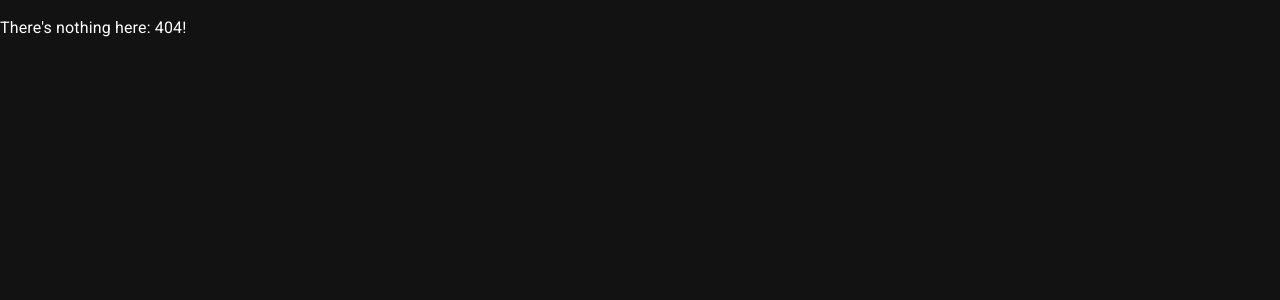
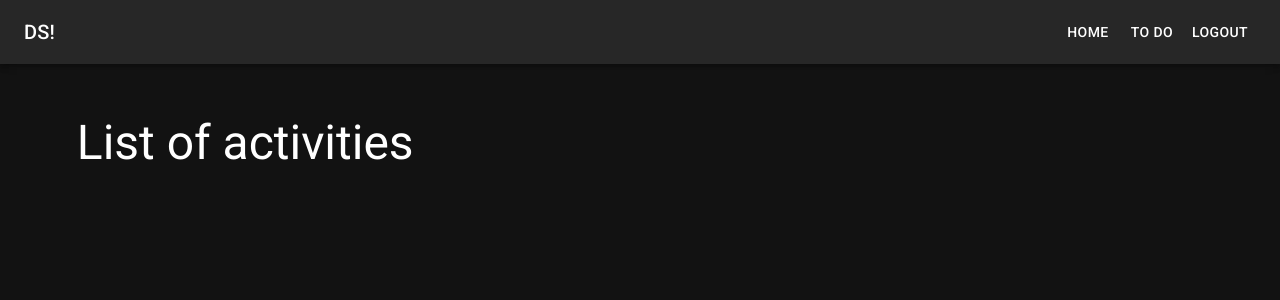
Before and after one commit to teemotinn/DoSomething, a React (Vite) app: page /activities-to-do in a window 1280 px wide. Before the commit this address had no page. Shown: the top 300 px of the page. Built offline with nearby package versions, Linux system fonts and the light colour scheme; sample sign-in values are in the browser's storage.

Commit message:
cambia-list-to-do-names

```diff
--- a/src/components/Header.tsx
+++ b/src/components/Header.tsx
@@ -27,7 +27,7 @@ const Header: React.FC = () => {
 
     return (
         <div className={containerStyle.growContainer}>
-            <AppBar position="sticky">
+            <AppBar position='sticky'>
                 <Toolbar>
                     <Hidden smUp>
                         <IconButton edge="start" color="inherit" aria-label="menu" onClick={handleDrawerToggle}>
@@ -41,8 +41,8 @@ const Header: React.FC = () => {
                         <Button color="inherit" onClick={() => handleMenuOptionClick('/home')}>
                             Home
                         </Button>
-                        <Button color="inherit" onClick={() => handleMenuOptionClick('/activities')}>
-                            List
+                        <Button color="inherit" onClick={() => handleMenuOptionClick('/activities-to-do')}>
+                            To do
                         </Button>
                         <Button color="inherit" onClick={handleLogout}>
                             Logout
@@ -60,13 +60,13 @@ const Header: React.FC = () => {
                             </ListItemIcon>
                             <ListItemText primary="Home" />
                         </ListItem>
-                        <ListItem onClick={() => handleMenuOptionClick('/activities')}>
+                        <ListItem onClick={() => handleMenuOptionClick('/activities-to-do')}>
                             <ListItemIcon>
                                 <ListIcon />
                             </ListItemIcon>
-                            <ListItemText primary="List" />
+                            <ListItemText primary="To do" />
                         </ListItem>
-                        <ListItem onClick={() => handleLogout}>
+                        <ListItem onClick={handleLogout}>
                             <ListItemIcon>
                                 <LogoutIcon />
                             </ListItemIcon>
--- a/src/navigation/Navigation.tsx
+++ b/src/navigation/Navigation.tsx
@@ -3,7 +3,7 @@ import Home from '../features/Home/Home';
 import Login from '../features/User/Login/Login';
 import SignUp from '../features/User/SignUp/SignUp';
 import { ProtectedRoute, PublicRoute } from './CustomRoutes';
-import ActivitiesList from '../features/Activities/ActivityList';
+import ActivitiesToDo from '../features/Activities/ActivitiesToDo';
 
 const Navigation = () => {
     return (
@@ -12,7 +12,7 @@ const Navigation = () => {
                 <Route element={<ProtectedRoute />}>
                     <Route path="/" element={<Home />} />
                     <Route path='/home' element={<Home />} />
-                    <Route path='/activities' element={<ActivitiesList />} />
+                    <Route path='/activities-to-do' element={<ActivitiesToDo />} />
                 </Route>
                 <Route element={<PublicRoute />}>
                     <Route path="/register" element={<SignUp />} />
```
Also changed, not shown: src/features/Activities/ActivitiesToDo.tsx (renamed from src/features/Activities/ActivityList.tsx).
